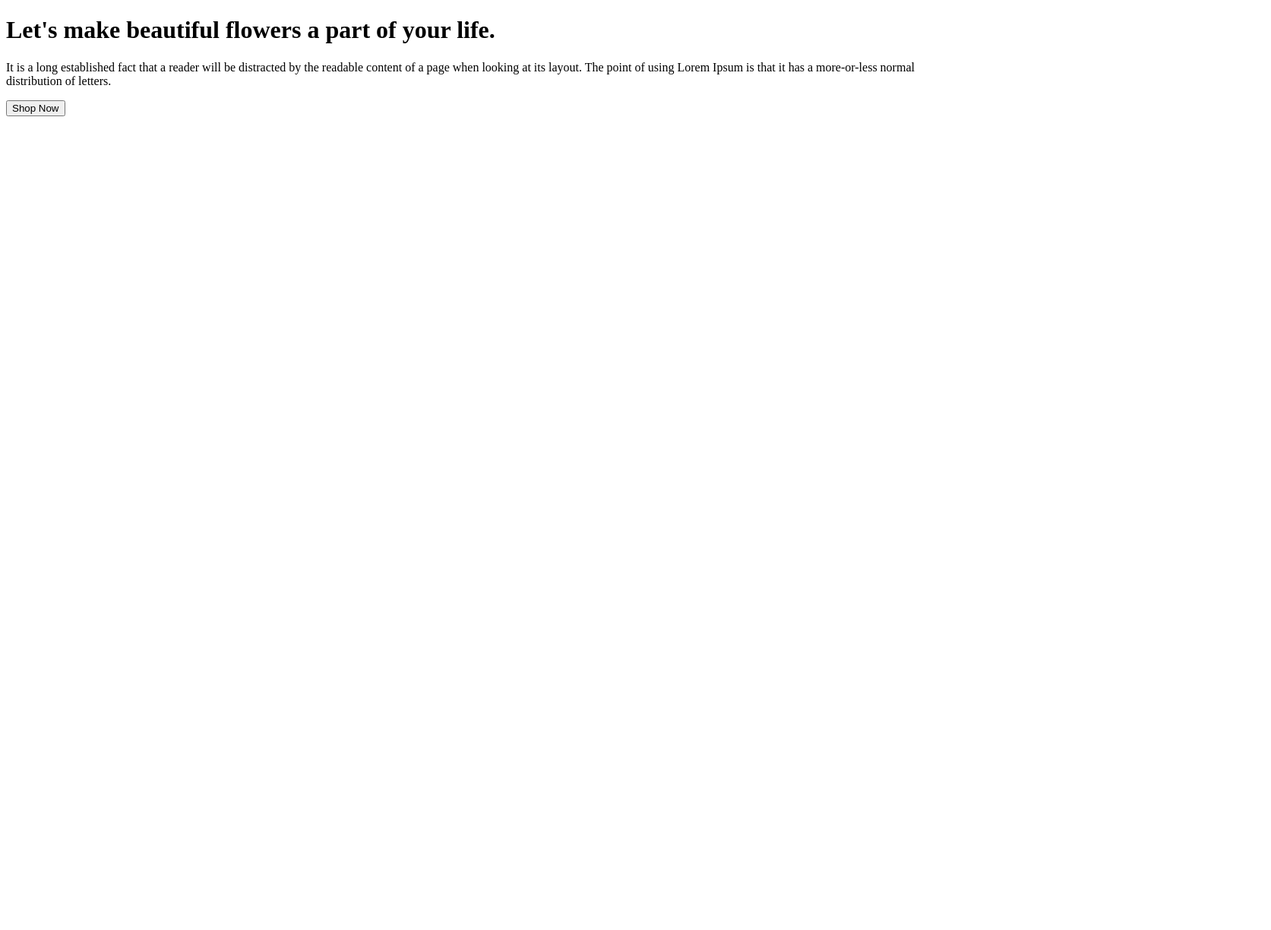
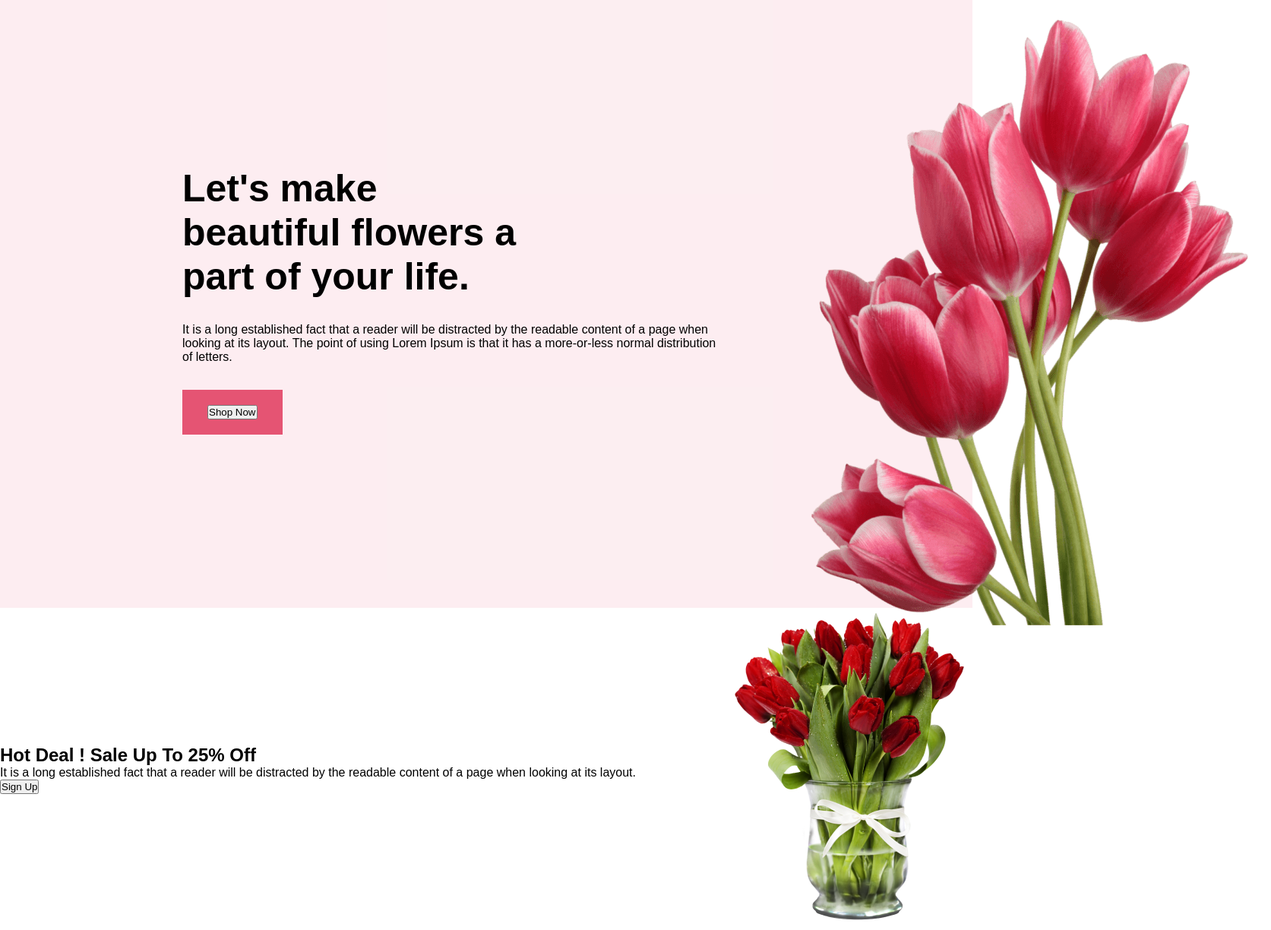
Before and after one commit to rasel6518/Flower-Shop, a plain HTML site: page index.html in a window 1280 px wide. Shown: the whole page at 76% size, 1673 px wide, since content can reach past the window. Before the commit the page ends 800 px from the top, so only its background shows below. Drawn offline with Linux system fonts and the light colour scheme.

Commit message:
header section added

```diff
--- a/index.html
+++ b/index.html
@@ -5,13 +5,14 @@
     <meta charset="UTF-8">
     <meta name="viewport" content="width=device-width, initial-scale=1.0">
     <title>Flower Shop</title>
+    <link rel="stylesheet" href="style.css">
 </head>
 
 <body>
 
     <header>
         <div class="header-title">
-            <h1 class="header-heading">Let's make beautiful flowers a part of your life.</h1>
+            <h1 class="header-heading">Let's make <br>beautiful flowers a <br> part of your life.</h1>
             <p class="header-describtion">
                 It is a long established fact that a reader will be distracted by the readable content of a page when
                 looking at its layout. The point of using Lorem Ipsum is that it has a more-or-less normal distribution
@@ -27,6 +28,8 @@
 
 
         <div class="header-img">
+            <img src="./Flower Asset/pngwing 10.png" alt="">
+
 
 
         </div>
@@ -34,6 +37,27 @@
     </header>
 
     <main>
+
+
+        <div class="promotion-container">
+
+            <div class="promotion">
+                <h2 class="promotin-title">Hot Deal ! Sale Up To 25% Off</h2>
+                <p class="pronotion-description">It is a long established fact that a reader will be distracted by the
+                    readable content of a page when looking at its layout.</p>
+
+                <div class="button.signup-btn">
+
+                    <button> Sign Up</button>
+                </div>
+
+
+            </div>
+            <div class="">
+
+                <img src="./Flower Asset/pngwing 8.png" alt="">
+            </div>
+        </div>
 
 
     </main>
--- a/style.css
+++ b/style.css
@@ -0,0 +1,65 @@
+* {
+    margin: 0;
+    padding: 0;
+    font-family: sans-serif;
+}
+
+header {
+    height: 100vh;
+    display: flex;
+    justify-content: space-between;
+    align-items: center;
+    background: rgba(229, 84, 115, 0.10);
+}
+
+.header-title {
+    /*
+    text-align: center;
+    margin: 0px 90px 32px 240px; */
+
+}
+
+.header-heading {
+
+    height: 288;
+    display: flex;
+    width: 708px;
+    flex-direction: column;
+    flex-shrink: 0;
+    margin: 0px 90px 32px 240px;
+    text-align: left;
+
+    font-size: 50px;
+}
+
+.header-describtion {
+    margin: 2px 90px 10px 240px;
+    margin-bottom: 32px;
+    text-align: left;
+}
+
+.btn {
+
+    margin: 2px 90px 10px 240px;
+    background-color: #E55473;
+    padding: 20px 33px;
+    display: inline-block;
+    color: white;
+    text-align: center;
+    text-decoration: none;
+
+
+
+}
+
+.header-img {
+    margin-top: 50px;
+    margin-right: 300px;
+}
+
+.promotion-container {
+    display: flex;
+    justify-content: space-between;
+    align-items: center;
+
+}
```
